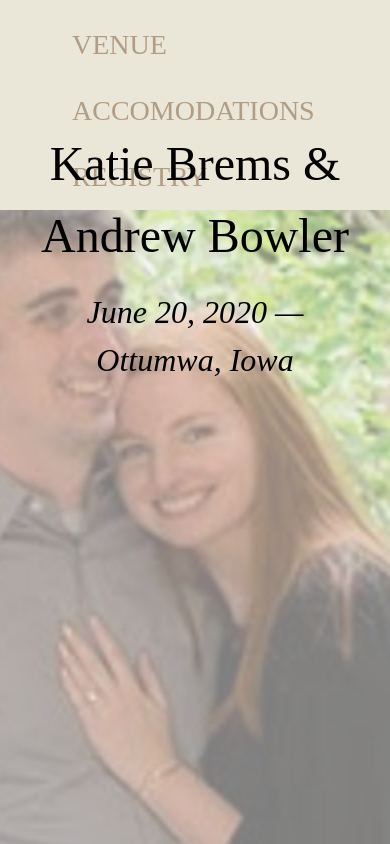
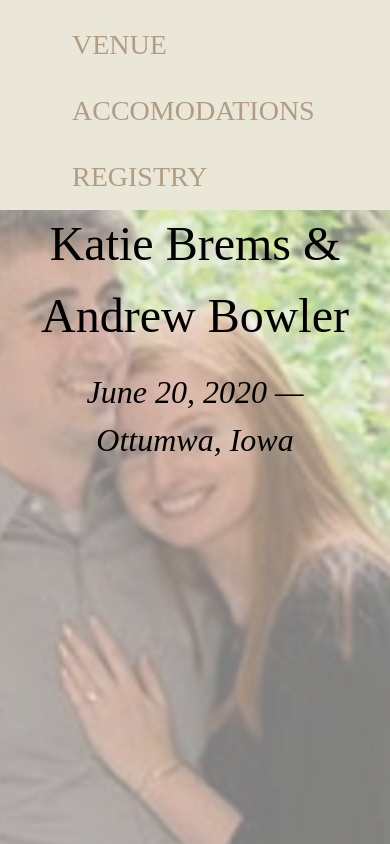
Before and after one commit to ajbowler/wedding, a React (Create React App) app: page / in a window 390 px wide. Built offline with nearby package versions, Linux system fonts and the light colour scheme.

Commit message:
fix mobile

```diff
--- a/src/components/homepage/Homepage.css
+++ b/src/components/homepage/Homepage.css
@@ -28,3 +28,9 @@
   font-size: 2rem;
   margin-bottom: 1rem;
 }
+
+@media screen and (max-width: 475px) {
+  .headline {
+    margin-top: 80px;
+  }
+}
--- a/src/components/venue/Venue.css
+++ b/src/components/venue/Venue.css
@@ -16,3 +16,9 @@
   color: #475e5d;
   text-decoration: underline;
 }
+
+@media screen and (max-width: 475px) {
+  .venue-heading {
+    margin-top: 40px;
+  }
+}
```
